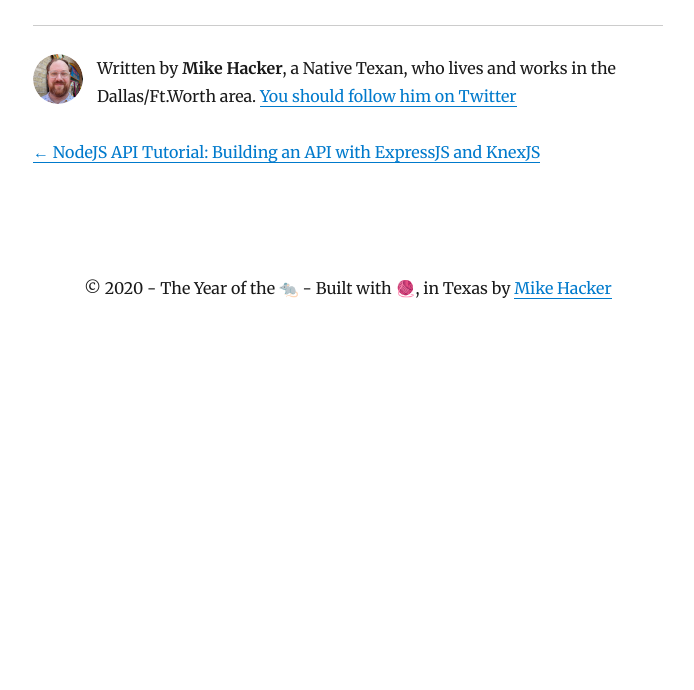
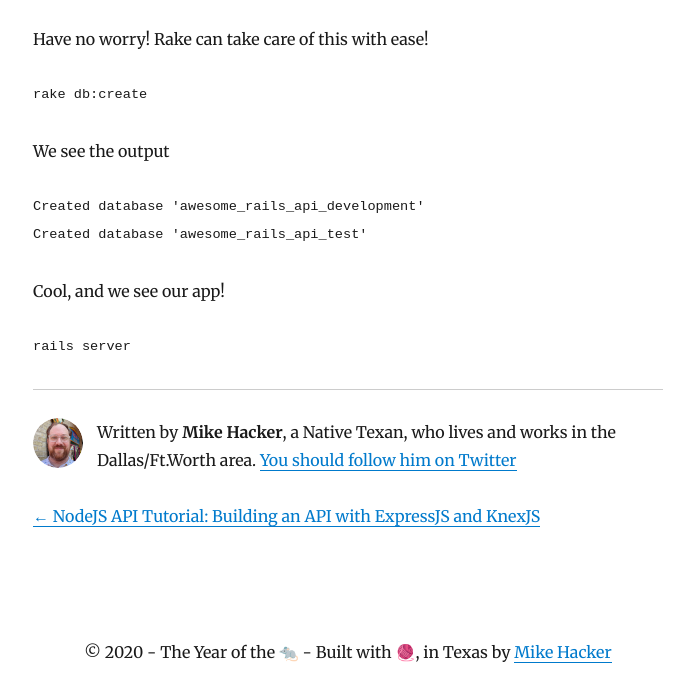
Before and after one commit to bfs-io/banana-for-scale, a Gatsby site: page /blog/building-an-awesome-rails-api/ in a window 1280 px wide. Shown: the part 3298-3988 px from the top of the page, without its empty margins (292-986 px from the left). Before the commit the page ends 3624 px from the top, so only its background shows below. Built offline with nearby package versions, Linux system fonts and the light colour scheme; Gatsby itself is replaced by a stand-in of ours; some packages are replaced by stand-ins of ours; code samples lack their colours.

Commit message:
Update Entry “building-an-awesome-rails-api”

````diff
--- a/content/blog/building-an-awesome-rails-api.md
+++ b/content/blog/building-an-awesome-rails-api.md
@@ -75,3 +75,21 @@ http://localhost:3000
 We see our first error in big scary red and white type!
 
 ![](https://bananaforscale.netlify.com/assets/screen-shot-2020-03-20-at-3.33.01-pm.png "ActiveRecord::NoDatabaseError")
+
+Have no worry! Rake can take care of this with ease!
+
+```
+rake db:create
+```
+
+We see the output
+```
+Created database 'awesome_rails_api_development'
+Created database 'awesome_rails_api_test'
+```
+
+Cool, and we see our app!
+
+```
+rails server
+```
````
